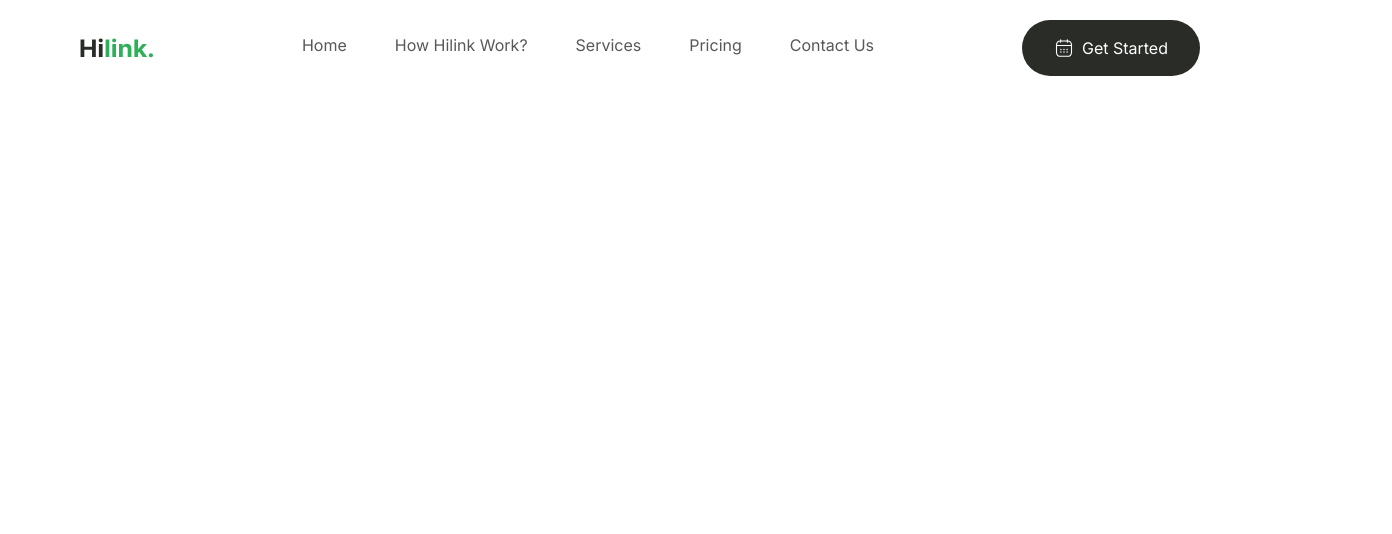
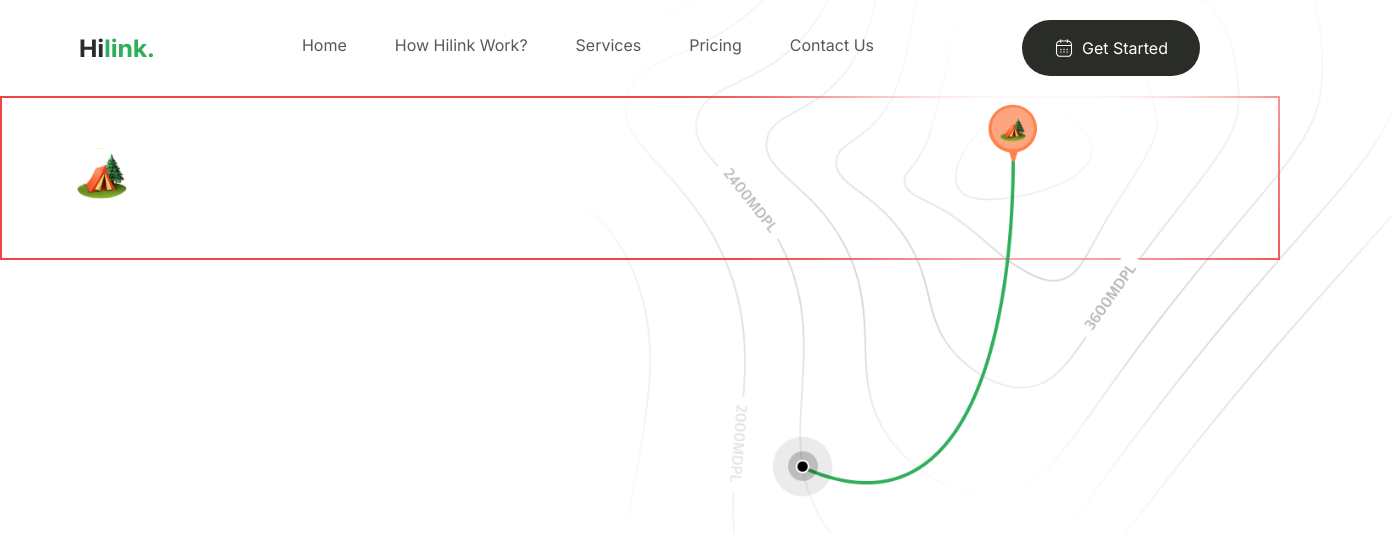
Before and after one commit to imadEddineBMZ/ViaMondo, a Next.js app: page / in a window 1280 px wide. Shown: the top 534 px of the page, 1392 px wide, since content can reach past the window. Built offline with nearby package versions, Linux system fonts and the light colour scheme.

Commit message:
start the hero section

```diff
--- a/app/page.tsx
+++ b/app/page.tsx
@@ -1,8 +1,8 @@
-
+import Hero from '@/components/hero'
 
 const app = () => {
   return (
-    <></>
+    <Hero />
   )
 }
 
--- /dev/null
+++ b/components/hero.tsx
@@ -0,0 +1,23 @@
+import Image from "next/image"
+
+const Hero = () => {
+  return (
+    <section className="max-container padding-container flex flex-col
+    gap-20 py-10 pb-32 md:gap-28 lg:py-20 xl:flex-row border-2
+    border-red-500">
+
+        <div className="hero-map" />
+        <div className="relative z-100 flex flex-col flex-1 xl:w-1/2">
+            <Image
+              src="/camp.svg"
+              alt="Hero Image"
+              width={50}
+              height={50}
+              className="absolute left-[-5px] top-[-30px] w-10 lg:w-[50px]"
+            />
+        </div>
+    </section>
+  )
+}
+
+export default Hero
```
